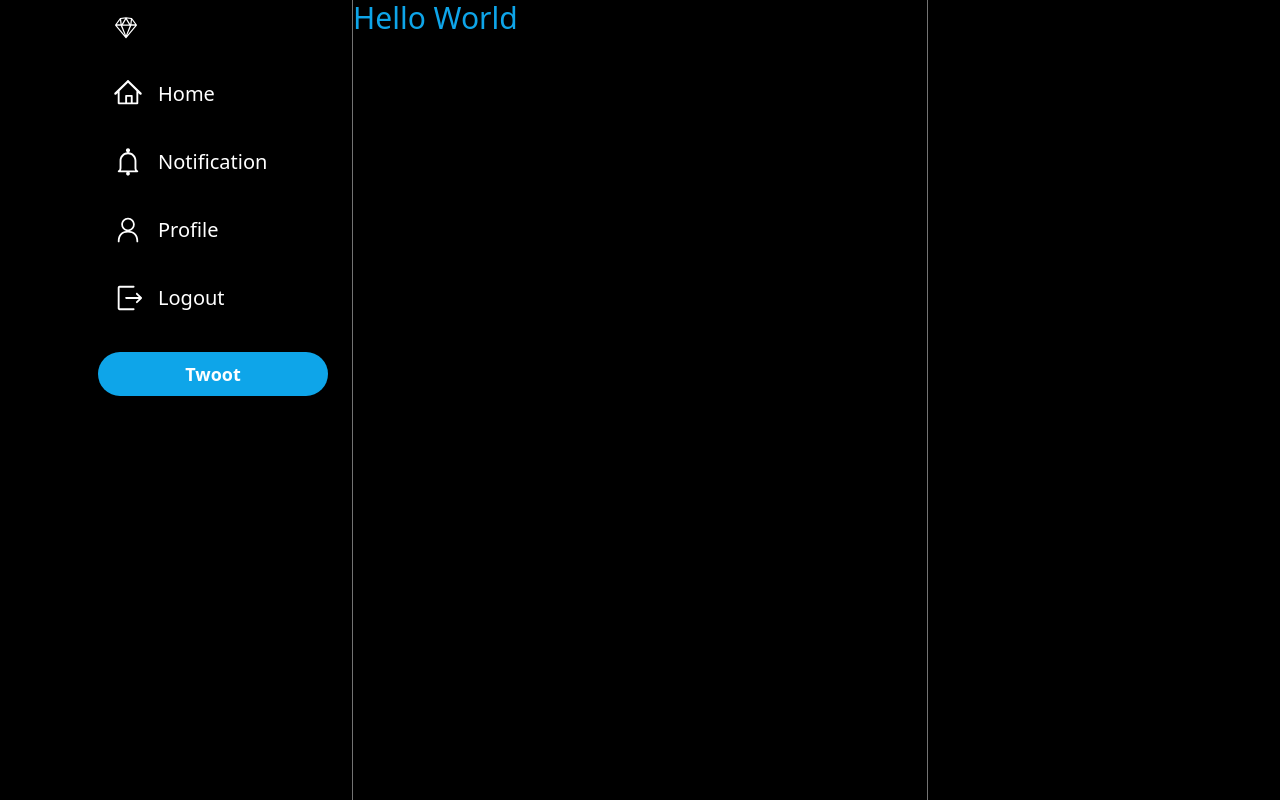
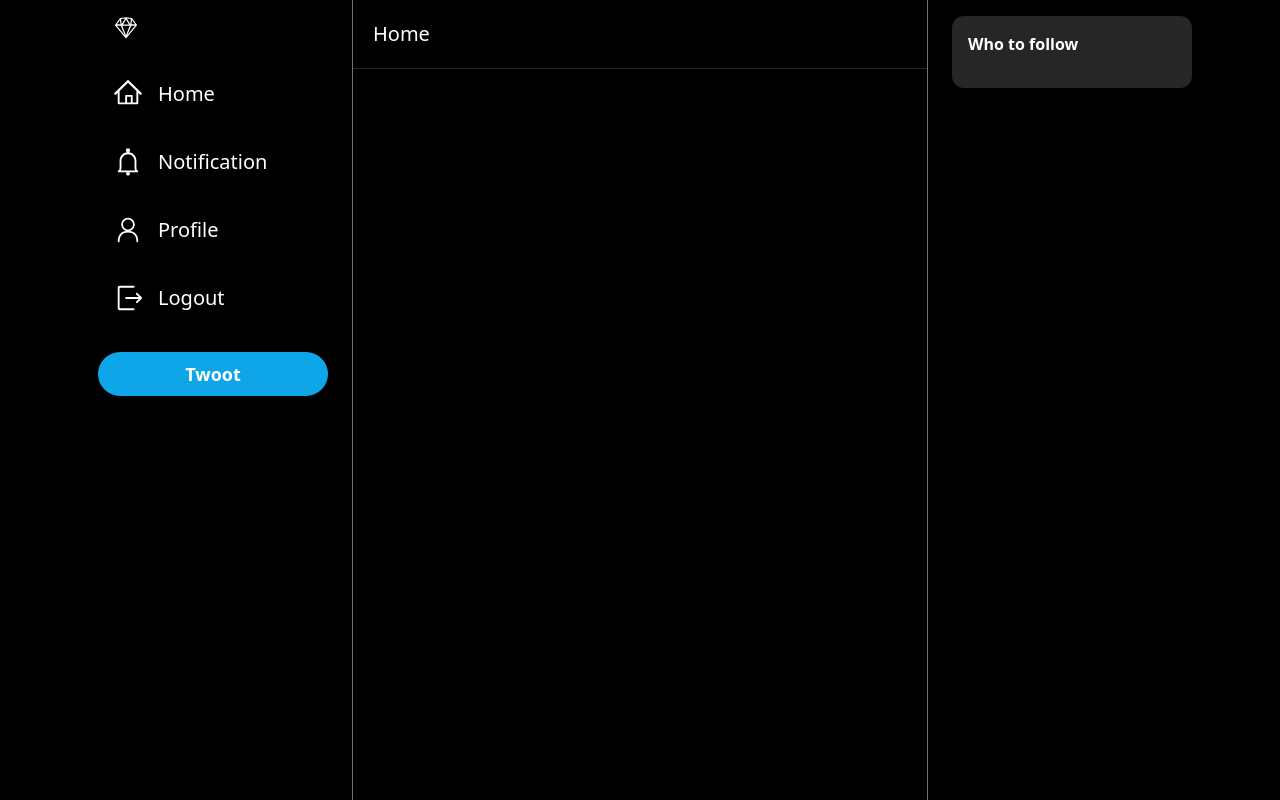
Before and after one commit to xuche123/twot, a Next.js app: page / in a window 1280 px wide. Built offline with nearby package versions, Linux system fonts and the light colour scheme.

Commit message:
Header and Followbar implemented

```diff
--- a/components/Followbar.tsx
+++ b/components/Followbar.tsx
@@ -4,7 +4,12 @@
 
 const Followbar = (props: Props) => {
   return (
-    <div>Followbar</div>
+    <div className="px-6 py-4 hidden lg:block">
+      <div className='bg-neutral-800 rounded-xl p-4'>
+        <h2 className='text-white text0=-xl font-semibold'>Who to follow</h2>
+        <div className='flex flex-col gap-6 mt-4'></div>
+      </div>
+    </div>
   )
 }
 
--- /dev/null
+++ b/components/Header.tsx
@@ -0,0 +1,29 @@
+import { useRouter } from "next/router"
+import { RxArrowLeft } from "react-icons/rx"
+
+type Props = {
+  label: string
+  back?: boolean
+}
+
+const Header = ({label, back}: Props) => {
+  const router = useRouter()
+  const handleBack = () => {
+    router.push("/")
+  }
+  return (
+    <div className="border-b-[1px] border-neutral-800 p-5">
+      <div className="flex flex-row items-center gap-2">
+        {back && (
+          <div onClick={handleBack} className="cursor-pointer transition hover:opacity-70">
+            <RxArrowLeft size={28} color="white" />
+          </div>
+        )}
+      <h1 className="text-white text-semibold text-xl">{label}</h1>
+      </div>
+
+    </div>
+  )
+}
+
+export default Header
--- a/pages/index.tsx
+++ b/pages/index.tsx
@@ -1,10 +1,9 @@
-import Image from 'next/image'
-import { Inter } from 'next/font/google'
-
-const inter = Inter({ subsets: ['latin'] })
+import Header from '../components/Header'
 
 export default function Home() {
   return (
-    <div className='text-sky-500 text-3xl'>Hello World</div>
+    <>
+      <Header label="Home" />
+    </>
   )
 }
```
